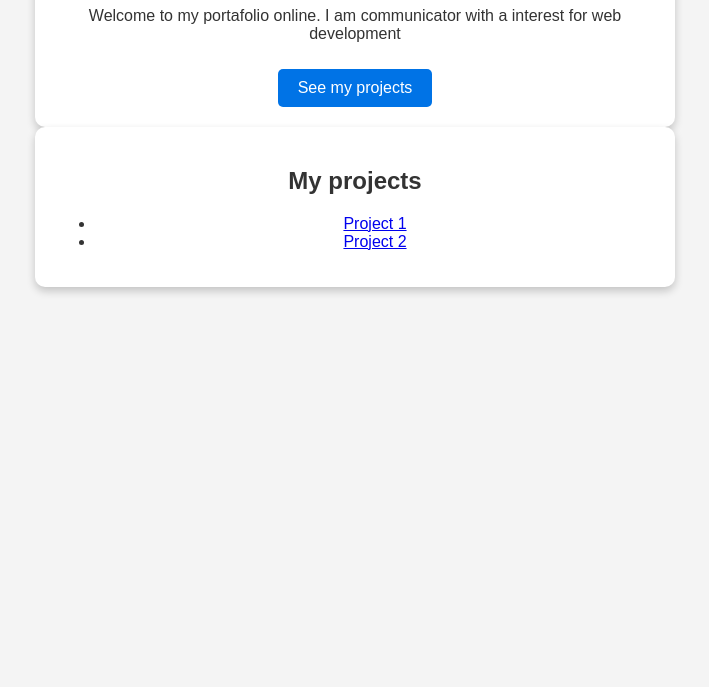
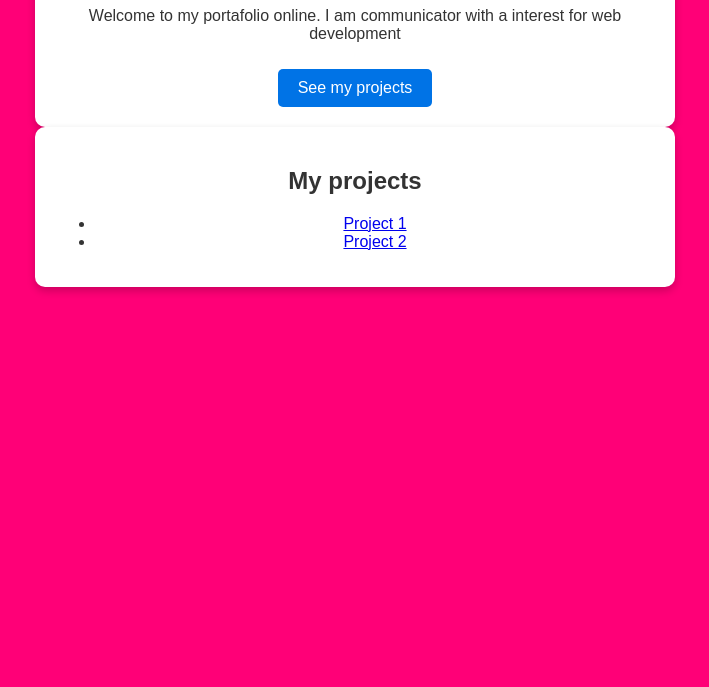
Before and after one commit to jezaguilar/myfirstrepo, a plain HTML site: page index.html in a window 1280 px wide. Shown: the part 113-800 px from the top of the page, without its empty margins (285-994 px from the left). Drawn offline with Linux system fonts and the light colour scheme.

Commit message:
Update style.css

```diff
--- a/style.css
+++ b/style.css
@@ -1,7 +1,7 @@
 body {
     font-family: Arial, sans-serif;
     text-align: center;
-    background-color: #f4f4f4;
+    background-color: #ff0077;
     color: #333;
     margin: 0;
     padding: 20px;
```
